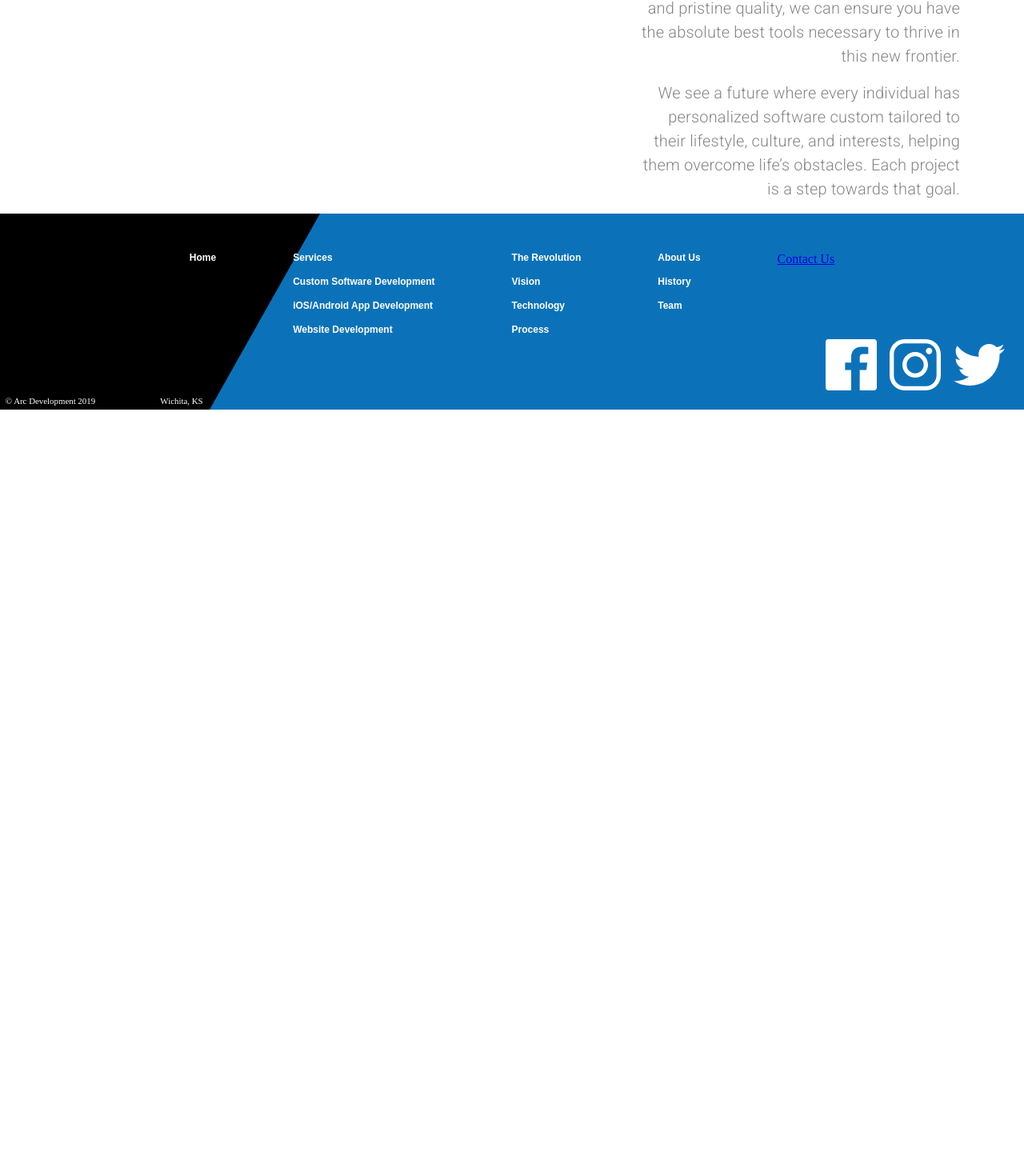
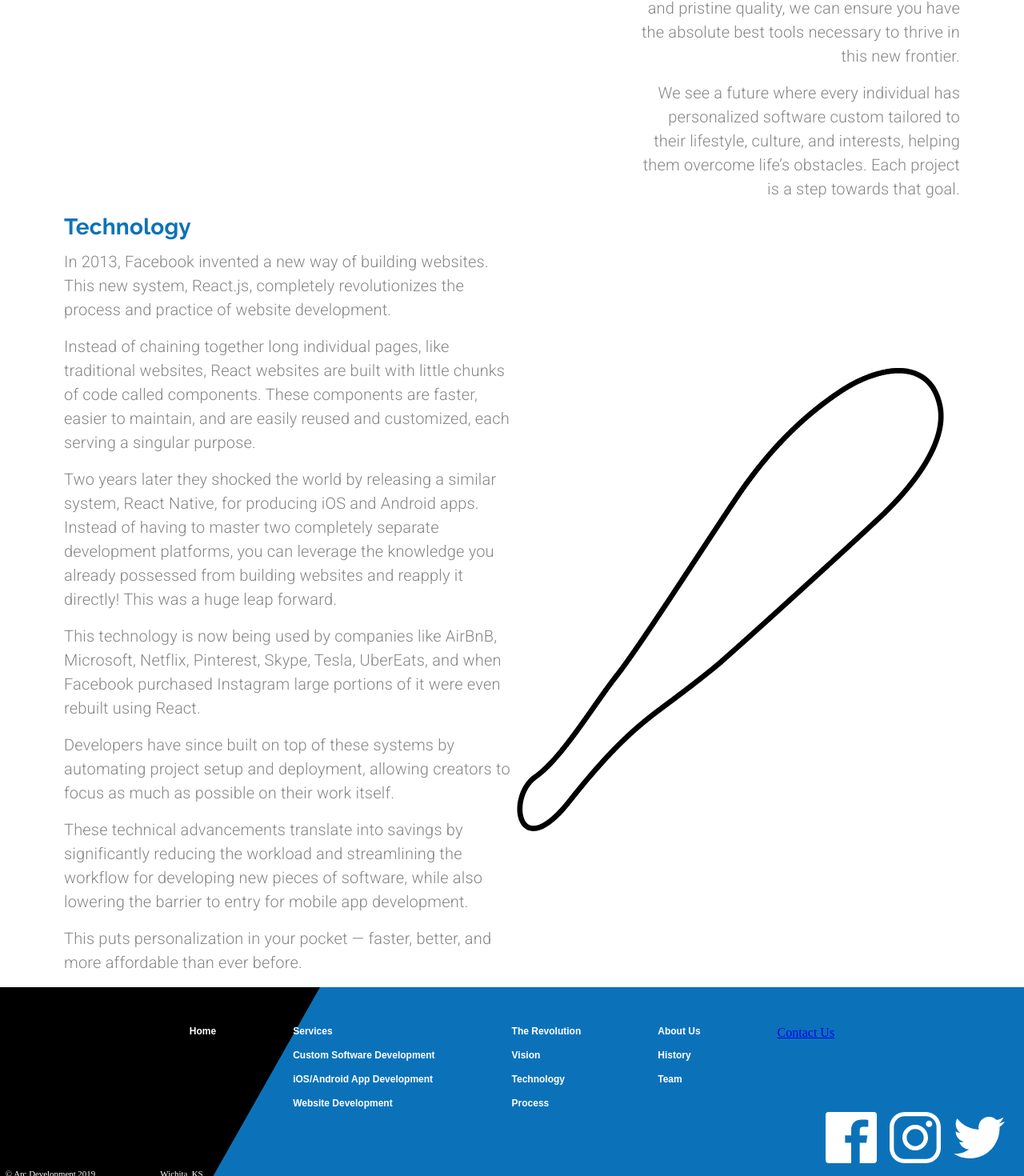
Before and after one commit to kmorgport/material_ui_design_prac, a React (Create React App) app: page /revolution in a window 1280 px wide. Shown: the part 809-2279 px from the top of the page at 80% size. Before the commit the page ends 1321 px from the top, so only its background shows below. Built offline with nearby package versions, Linux system fonts and the light colour scheme.

Commit message:
editing revolution page

```diff
--- a/src/components/Revolution.js
+++ b/src/components/Revolution.js
@@ -1,9 +1,11 @@
 import React from 'react'
+import Lottie from 'react-lottie';
 import { Link } from 'react-router-dom';
 import { makeStyles, useTheme } from '@material-ui/core/styles'
 import { Grid, IconButton, Typography, useMediaQuery, Hidden} from '@material-ui/core'
 
 import vision from '../assets/vision.svg'
+import technologyAnimation from '../animations/technologyAnimation/data.json'
 
 const useStyles = makeStyles(theme => ({
     rowContainer:{
@@ -19,6 +21,15 @@
 const Revolution = ({}) => {
     const classes = useStyles();
 
+    const defaultOptions = {
+        loop: false,
+        autoplay: false,
+        animationData: technologyAnimation,
+        rendererSettings: {
+          preserveAspectRatio: "xMidYMid slice"
+        }
+      };
+
     return (
         <Grid container direction="column">
             <Grid item className={classes.rowContainer}>
@@ -26,11 +37,11 @@
                 The Revolution
             </Typography>
             </Grid>
-            <Grid item container className={classes.rowContainer}>
+            <Grid item container className={classes.rowContainer} alignItems="center">
                 <Grid item>
-                    <img src={vision} alt="mountain through binoculars"/>
+                    <img src={vision} alt="mountain through binoculars" style={{ maxWidth: "40em", marginRight:"5em"}} />
                 </Grid>
-                <Grid item container direction="column" alignItems="center" lg>
+                <Grid item container direction="column" style={{ maxWidth:"40em"}} lg>
                     <Grid item lg>
                         <Typography align="right" variant="h4" gutterBottom>
                             Vision
@@ -69,6 +80,69 @@
                     </Grid>
                 </Grid>
             </Grid>
+            <Grid item container className={classes.rowContainer} alignItems="center">
+                <Grid item container direction="column" style={{ maxWidth:"40em"}} lg>
+                    <Grid item lg>
+                        <Typography variant="h4" gutterBottom>
+                            Technology
+                        </Typography>
+                    </Grid>
+                    <Grid item>
+                        <Typography variant="body1" paragraph>
+                            In 2013, Facebook invented a new way of building websites. This
+                            new system, React.js, completely revolutionizes the process and
+                            practice of website development.
+                        </Typography>
+                        <Typography variant="body1" paragraph>
+                            Instead of chaining together long individual pages, like
+                            traditional websites, React websites are built with little chunks
+                            of code called components. These components are faster, easier to
+                            maintain, and are easily reused and customized, each serving a
+                            singular purpose.
+                        </Typography>
+                        <Typography variant="body1" paragraph>
+                            Two years later they shocked the world by releasing a similar
+                            system, React Native, for producing iOS and Android apps. Instead
+                            of having to master two completely separate development platforms,
+                            you can leverage the knowledge you already possessed from building
+                            websites and reapply it directly! This was a huge leap forward.
+                        </Typography>
+                        <Typography variant="body1" paragraph>
+                            This technology is now being used by companies like AirBnB,
+                            Microsoft, Netflix, Pinterest, Skype, Tesla, UberEats, and when
+                            Facebook purchased Instagram large portions of it were even
+                            rebuilt using React.
+                        </Typography>
+                        <Typography variant="body1" paragraph>
+                            Developers have since built on top of these systems by automating
+                            project setup and deployment, allowing creators to focus as much
+                            as possible on their work itself.
+                        </Typography>
+                        <Typography variant="body1" paragraph>
+                            These technical advancements translate into savings by
+                            significantly reducing the workload and streamlining the workflow
+                            for developing new pieces of software, while also lowering the
+                            barrier to entry for mobile app development.
+                        </Typography>
+                        <Typography variant="body1" paragraph>
+                            This puts personalization in your pocket — faster, better, and
+                            more affordable than ever before.
+                        </Typography>
+                    </Grid>
+                </Grid>
+                <Grid item lg container justify="flex-end">
+                    <Lottie
+                        options={defaultOptions}
+                        isStopped={true}
+                        style={{maxWidth: "40em", margin: 0}}
+                    />
+                </Grid>
+            </Grid>
+            <Grid item container direction="row" className={classes.rowContainer}>
+                <Grid item>
+
+                </Grid>
+            </Grid>
         </Grid>
     )
 }
```
